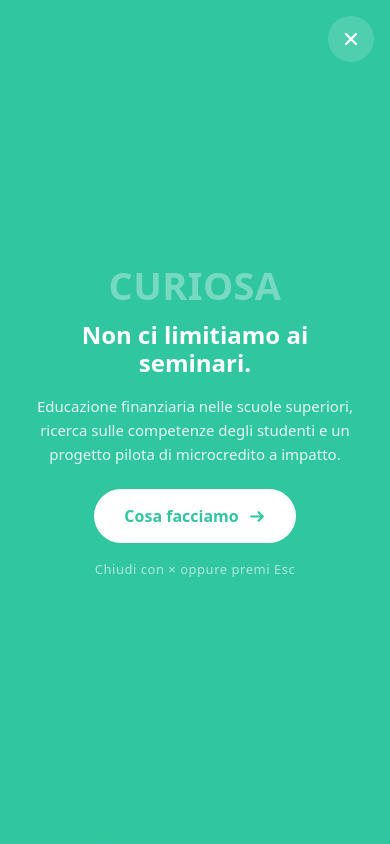
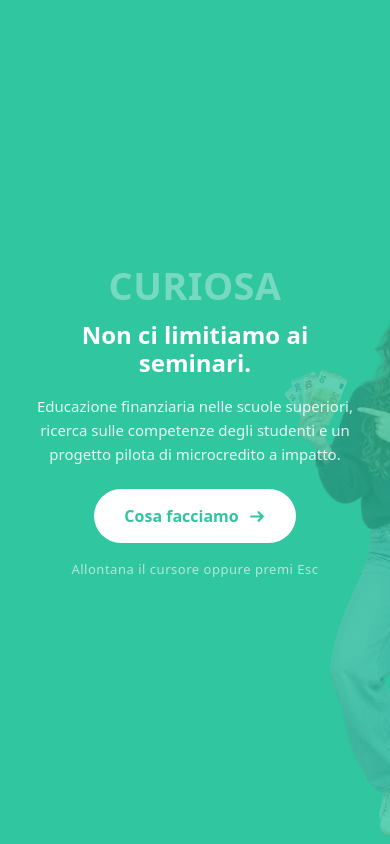
Before and after one commit to scuole-pixel/sito-interest, a plain HTML site: page index.html in a window 390 px wide. Both pictures are taken after a click on the button "CURIOSA". Shown: the part 1-845 px from the top of the page. Drawn offline with Linux system fonts and the light colour scheme.

Commit message:
Rifinisce la home e i pannelli

```diff
--- a/index.html
+++ b/index.html
@@ -321,16 +321,20 @@
     border-radius: 6px;
   }
 
+  /* Dopo Esc il focus torna sulla parola per non interrompere la navigazione
+     da tastiera, ma senza lasciare il rettangolo nero sullo schermo. */
+  .claim__word.is-focus-restored:focus-visible { outline: none; }
+
   /* le altre due sbiadiscono quando una è aperta */
   .claim.has-open .claim__item:not(.is-open) .claim__word {
     opacity: .34;
     filter: drop-shadow(0 3px 0 #fff);
   }
 
-  /* la scalatura in diagonale, centrata sull'asse della pagina */
+  /* Una diagonale regolare: ogni parola avanza dello stesso passo. */
   .claim__item:nth-child(1) { color: var(--green); margin-left: 0; }
-  .claim__item:nth-child(2) { color: var(--red);   margin-left: clamp(34px, 9vw, 150px); }
-  .claim__item:nth-child(3) { color: var(--blue);  margin-left: clamp(68px, 18vw, 300px); }
+  .claim__item:nth-child(2) { color: var(--red);   margin-left: clamp(22px, 4vw, 64px); }
+  .claim__item:nth-child(3) { color: var(--blue);  margin-left: clamp(44px, 8vw, 128px); }
 
   .claim__item:nth-child(1) .claim__word { animation-delay: .08s; }
   .claim__item:nth-child(2) .claim__word { animation-delay: .22s; }
@@ -390,7 +394,7 @@
     -webkit-mask-size: 260vmax 260vmax;
             mask-size: 260vmax 260vmax;
     visibility: visible;
-    pointer-events: auto; /* da aperto il pulsante e la X sono cliccabili */
+    pointer-events: auto;
     transition:
       -webkit-mask-size .6s cubic-bezier(.33, .9, .3, 1),
               mask-size .6s cubic-bezier(.33, .9, .3, 1),
@@ -398,12 +402,14 @@
   }
 
   /* il contenuto entra dopo l'onda di colore */
-  .pop > * {
+  .pop > :not(.pop__photo) {
+    position: relative;
+    z-index: 2;
     opacity: 0;
     transform: translateY(18px);
     transition: opacity .3s ease, transform .45s cubic-bezier(.22, 1, .36, 1);
   }
-  .claim__item.is-open .pop > * { opacity: 1; transform: none; }
+  .claim__item.is-open .pop > :not(.pop__photo) { opacity: 1; transform: none; }
   .claim__item.is-open .pop > :nth-child(1) { transition-delay: .10s; }
   .claim__item.is-open .pop > :nth-child(2) { transition-delay: .15s; }
   .claim__item.is-open .pop > :nth-child(3) { transition-delay: .20s; }
@@ -464,25 +470,53 @@
     color: rgba(255, 255, 255, .62);
   }
 
-  /* la X per tornare indietro */
-  .pop__close {
+  /* Un soggetto diverso per ogni idea, come livello fotografico e non come card. */
+  .pop__photo {
     position: absolute;
-    top: clamp(16px, 3vw, 30px);
-    right: clamp(16px, 3vw, 30px);
-    width: 46px;
-    height: 46px;
-    display: grid;
-    place-items: center;
-    border: 0;
-    border-radius: 50%;
-    background: rgba(255, 255, 255, .16);
-    color: #fff;
-    cursor: pointer;
-    transition: background-color .16s ease, transform .16s ease;
+    right: clamp(-90px, -4vw, -42px);
+    bottom: -5vh;
+    z-index: 0;
+    height: min(92vh, 900px);
+    width: auto;
+    max-width: 64vw;
+    object-fit: contain;
+    object-position: right bottom;
+    pointer-events: none;
+    opacity: 0;
+    filter: saturate(.78) contrast(1.04);
+    transform: translate3d(5%, 28px, 0) scale(.97);
+    transition: opacity .42s ease .18s, transform .72s cubic-bezier(.22, 1, .36, 1) .12s;
   }
-  .pop__close:hover { background: rgba(255, 255, 255, .3); transform: rotate(90deg); }
-  .pop__close:focus-visible { outline: 3px solid #fff; outline-offset: 3px; }
-  .pop__close svg { width: 20px; height: 20px; }
+
+  .claim__item.is-open .pop__photo {
+    opacity: .38;
+    transform: translate3d(0, 0, 0) scale(1);
+  }
+
+  .claim__item[data-key="nonprofit"] .pop__photo {
+    right: -7vw;
+    bottom: -9vh;
+    width: min(74vw, 1080px);
+    height: auto;
+    max-width: none;
+  }
+
+  @media (max-width: 720px) {
+    .pop__photo {
+      right: -34vw;
+      bottom: -2vh;
+      height: 68vh;
+      max-width: none;
+    }
+
+    .claim__item.is-open .pop__photo { opacity: .24; }
+
+    .claim__item[data-key="nonprofit"] .pop__photo {
+      right: -48vw;
+      bottom: -1vh;
+      width: 138vw;
+    }
+  }
 
   /* browser senza maschere CSS: si apre a cerchio, senza bordi colati */
   @supports not ((mask-image: url("#x")) or (-webkit-mask-image: url("#x"))) {
@@ -505,7 +539,9 @@
       transition: opacity .2s ease, visibility 0s linear .2s;
     }
     .claim__item.is-open .pop { transition: opacity .2s ease; opacity: 1; }
-    .pop > *, .claim__item.is-open .pop > * { transition: none; transform: none; opacity: 1; }
+    .pop > :not(.pop__photo),
+    .claim__item.is-open .pop > :not(.pop__photo),
+    .pop__photo { transition: none; transform: none; }
   }
 
   /* Secchiata di vernice: una massa irregolare e un fronte di schizzi.
@@ -757,9 +793,6 @@
           Curiosa
         </button>
         <div class="pop" id="pop-curiosa" role="dialog" aria-label="Cosa facciamo">
-          <button class="pop__close" type="button" aria-label="Chiudi">
-            <svg viewBox="0 0 20 20" aria-hidden="true"><path d="M5 5l10 10M15 5L5 15" fill="none" stroke="currentColor" stroke-width="2.2" stroke-linecap="round"/></svg>
-          </button>
           <p class="pop__k">Curiosa</p>
           <p class="pop__t">Non ci limitiamo ai seminari.</p>
           <p class="pop__d">
@@ -770,7 +803,8 @@
             Cosa facciamo
             <svg viewBox="0 0 16 16" aria-hidden="true"><path d="M2 8h11M9 4l4 4-4 4" fill="none" stroke="currentColor" stroke-width="2" stroke-linecap="round" stroke-linejoin="round"/></svg>
           </a>
-          <p class="pop__hint">Chiudi con × oppure premi Esc</p>
+          <p class="pop__hint">Allontana il cursore oppure premi Esc</p>
+          <img class="pop__photo" src="assets/home/curiosa.png" alt="" aria-hidden="true" decoding="async">
         </div>
       </li>
 
@@ -779,9 +813,6 @@
           Giovane
         </button>
         <div class="pop" id="pop-giovane" role="dialog" aria-label="Chi siamo">
-          <button class="pop__close" type="button" aria-label="Chiudi">
-            <svg viewBox="0 0 20 20" aria-hidden="true"><path d="M5 5l10 10M15 5L5 15" fill="none" stroke="currentColor" stroke-width="2.2" stroke-linecap="round"/></svg>
-          </button>
           <p class="pop__k">Giovane</p>
           <p class="pop__t">Nata nel 2025, da under 25.</p>
           <p class="pop__d">
@@ -792,7 +823,8 @@
             Chi siamo
             <svg viewBox="0 0 16 16" aria-hidden="true"><path d="M2 8h11M9 4l4 4-4 4" fill="none" stroke="currentColor" stroke-width="2" stroke-linecap="round" stroke-linejoin="round"/></svg>
           </a>
-          <p class="pop__hint">Chiudi con × oppure premi Esc</p>
+          <p class="pop__hint">Allontana il cursore oppure premi Esc</p>
+          <img class="pop__photo" src="assets/home/giovane.png" alt="" aria-hidden="true" decoding="async">
         </div>
       </li>
 
@@ -801,9 +833,6 @@
           Non&nbsp;profit
         </button>
         <div class="pop" id="pop-nonprofit" role="dialog" aria-label="Governance">
-          <button class="pop__close" type="button" aria-label="Chiudi">
-            <svg viewBox="0 0 20 20" aria-hidden="true"><path d="M5 5l10 10M15 5L5 15" fill="none" stroke="currentColor" stroke-width="2.2" stroke-linecap="round"/></svg>
-          </button>
           <p class="pop__k">Non profit</p>
           <p class="pop__t">Ente del Terzo Settore.</p>
           <p class="pop__d">
@@ -814,7 +843,8 @@
             Governance
             <svg viewBox="0 0 16 16" aria-hidden="true"><path d="M2 8h11M9 4l4 4-4 4" fill="none" stroke="currentColor" stroke-width="2" stroke-linecap="round" stroke-linejoin="round"/></svg>
           </a>
-          <p class="pop__hint">Chiudi con × oppure premi Esc</p>
+          <p class="pop__hint">Allontana il cursore oppure premi Esc</p>
+          <img class="pop__photo" src="assets/home/non-profit.png" alt="" aria-hidden="true" decoding="async">
         </div>
       </li>
 
@@ -856,9 +886,6 @@
         <a href="https://www.instagram.com/" aria-label="Instagram">
           <svg viewBox="0 0 24 24" aria-hidden="true"><path fill="currentColor" d="M12 2.2c3.2 0 3.6 0 4.85.07 1.17.05 1.8.25 2.23.41.56.22.96.48 1.38.9.42.42.68.82.9 1.38.16.42.36 1.06.41 2.23.06 1.25.07 1.65.07 4.85s0 3.6-.07 4.85c-.05 1.17-.25 1.8-.41 2.23-.22.56-.48.96-.9 1.38-.42.42-.82.68-1.38.9-.42.16-1.06.36-2.23.41-1.25.06-1.65.07-4.85.07s-3.6 0-4.85-.07c-1.17-.05-1.8-.25-2.23-.41-.56-.22-.96-.48-1.38-.9-.42-.42-.68-.82-.9-1.38-.16-.42-.36-1.06-.41-2.23C2.21 15.6 2.2 15.2 2.2 12s0-3.6.07-4.85c.05-1.17.25-1.8.41-2.23.22-.56.48-.96.9-1.38.42-.42.82-.68 1.38-.9.42-.16 1.06-.36 2.23-.41C8.4 2.21 8.8 2.2 12 2.2Zm0 3.05a6.75 6.75 0 1 0 0 13.5 6.75 6.75 0 0 0 0-13.5Zm0 11.13a4.38 4.38 0 1 1 0-8.76 4.38 4.38 0 0 1 0 8.76Zm8.6-11.4a1.58 1.58 0 1 1-3.15 0 1.58 1.58 0 0 1 3.15 0Z"/></svg>
         </a>
-        <a href="https://www.youtube.com/" aria-label="YouTube">
-          <svg viewBox="0 0 24 24" aria-hidden="true"><path fill="currentColor" d="M23 12s0-3.3-.42-4.88a2.53 2.53 0 0 0-1.78-1.79C19.22 4.9 12 4.9 12 4.9s-7.22 0-8.8.43c-.87.23-1.55.92-1.78 1.79C1 8.7 1 12 1 12s0 3.3.42 4.88c.23.87.91 1.56 1.78 1.79 1.58.43 8.8.43 8.8.43s7.22 0 8.8-.43a2.53 2.53 0 0 0 1.78-1.79C23 15.3 23 12 23 12ZM9.75 15.02V8.98L15.5 12l-5.75 3.02Z"/></svg>
-        </a>
       </div>
 
     </div>
@@ -867,7 +894,7 @@
       <p class="foot__legal">
         Interest Edufin APS — Associazione di Promozione Sociale iscritta al RUNTS, sezione B ·
         C.F. 18028181008 · Via Francesco Patrizio da Cherso 30, 00143 Roma ·
-        <a href="mailto:team@buildinterest.it">team@buildinterest.it</a>
+        <a href="mailto:scuole@buildinterest.it">scuole@buildinterest.it</a>
       </p>
       <p class="foot__copy">© 2026 Interest Edufin APS</p>
     </div>
@@ -972,12 +999,6 @@
         item.classList.contains('is-open') ? closeAll() : open(item, e);
       });
 
-      /* la X chiude e riporta il fuoco sulla parola */
-      pop.querySelector('.pop__close').addEventListener('click', () => {
-        closeAll();
-        word.focus();
-      });
-
     });
 
     /* La zona sensibile comprende la parola, il contenuto aperto e il corridoio
@@ -1038,11 +1059,15 @@
     addEventListener('wheel', chiudiSuGesto, { passive: false });
     addEventListener('touchmove', chiudiSuGesto, { passive: false });
 
-    /* Esc chiude e riporta il fuoco sulla parola */
+    /* Esc chiude e restituisce il focus senza mostrare un falso stato attivo. */
     addEventListener('keydown', (e) => {
       if (e.key !== 'Escape') return;
       const wasOpen = closeAll();
-      if (wasOpen) wasOpen.querySelector('.claim__word').focus();
+      if (!wasOpen) return;
+      const word = wasOpen.querySelector('.claim__word');
+      word.classList.add('is-focus-restored');
+      word.focus({ preventScroll: true });
+      word.addEventListener('blur', () => word.classList.remove('is-focus-restored'), { once: true });
     });
   })();
 </script>
```
Also changed, not shown: blog-50-scuole.html (+1 -4 lines), blog-5x1000.html (+1 -4 lines), blog-scams-truffe.html (+1 -4 lines), blog.html (+1 -4 lines), chi-siamo.html (+1 -4 lines), contattaci.html (+1 -4 lines), cosa-facciamo.html (+4 -7 lines), finance-for-schools.html (+1 -4 lines), governance.html (+1 -4 lines), micro-for-macro.html (+1 -4 lines), ricerca.html (+1 -4 lines), assets/home/curiosa.png (added), assets/home/giovane.png (added), assets/home/non-profit.png (added).
